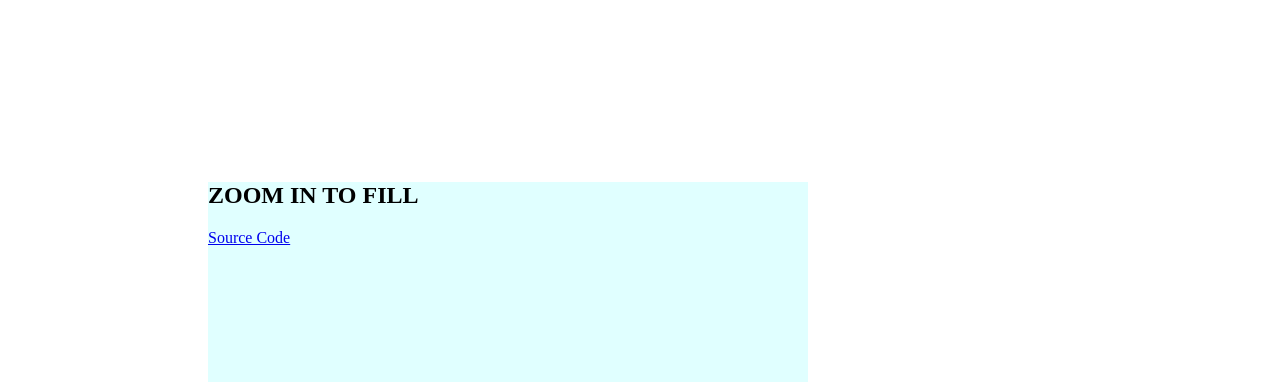
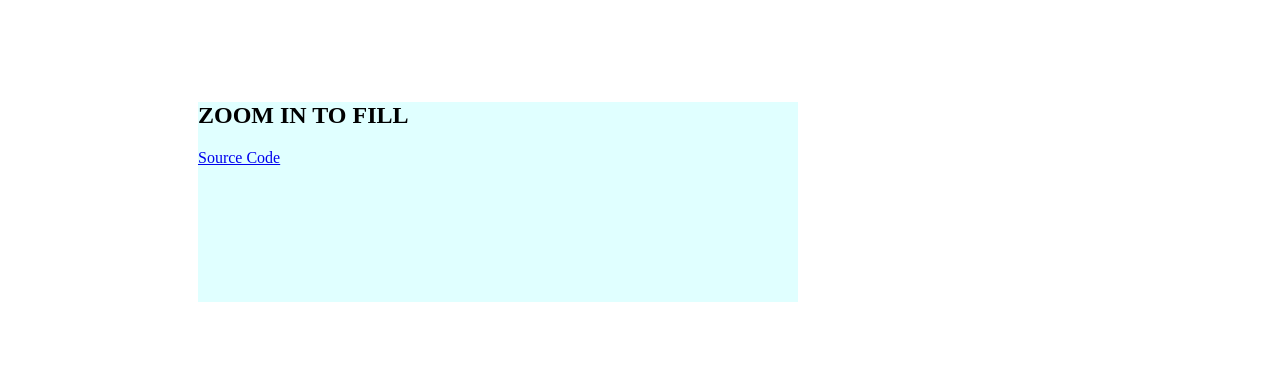
Before and after one commit to SuryanshB/notes_app, a plain HTML site: page index.html in a window 1280 px wide. Shown: the part 1214-1604 px from the top of the page. Drawn offline with Linux system fonts and the light colour scheme.

Commit message:
Updated zoom div

```diff
--- a/styles.css
+++ b/styles.css
@@ -48,8 +48,9 @@ h1 {
 }
 #zoom {
     position: relative;
-    left: 200px;
+    left: 190px;
     width: 600px;
     height: 200px;
+    bottom: 80px;
     background-color: lightcyan;
 }
```
